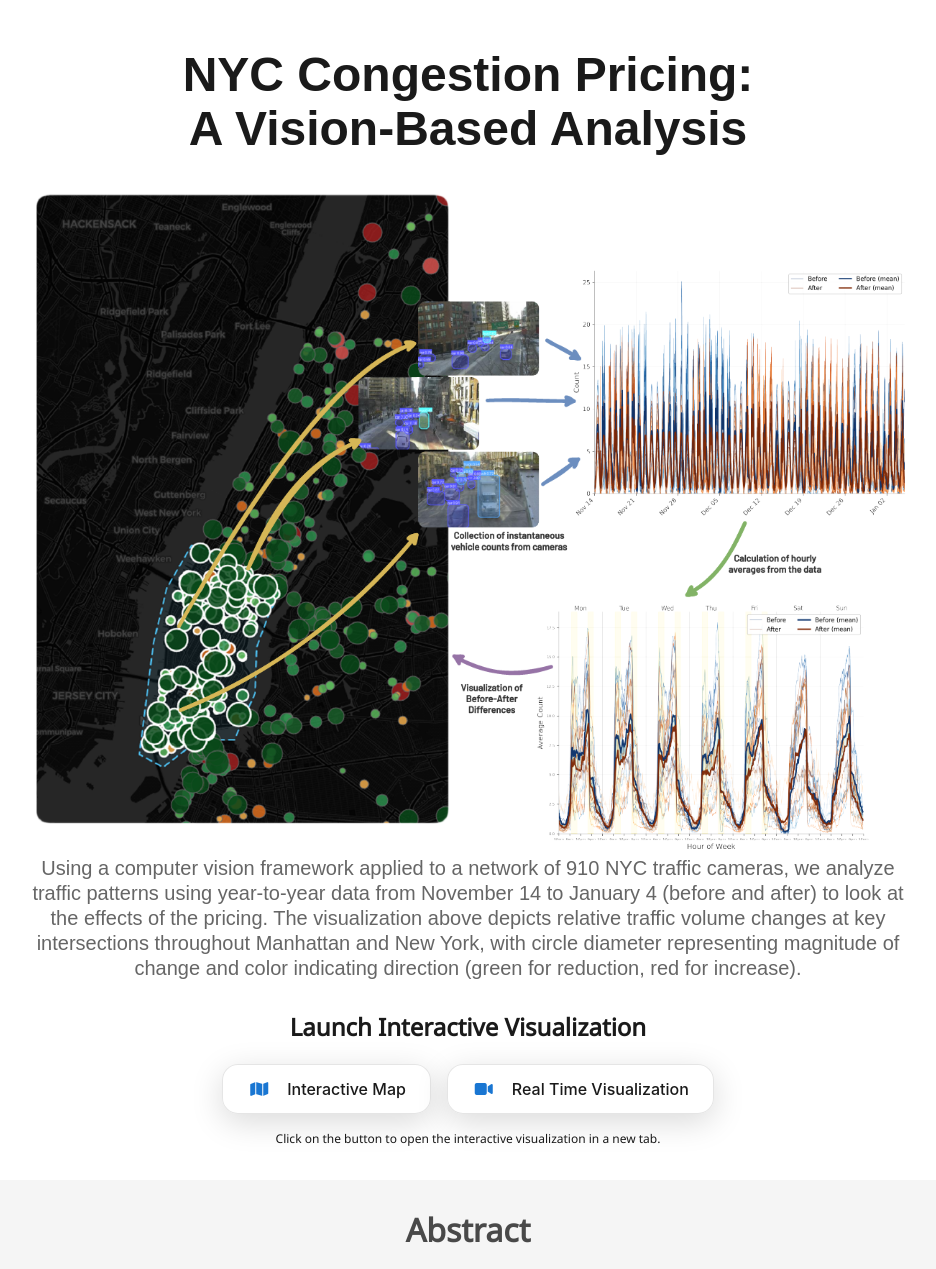
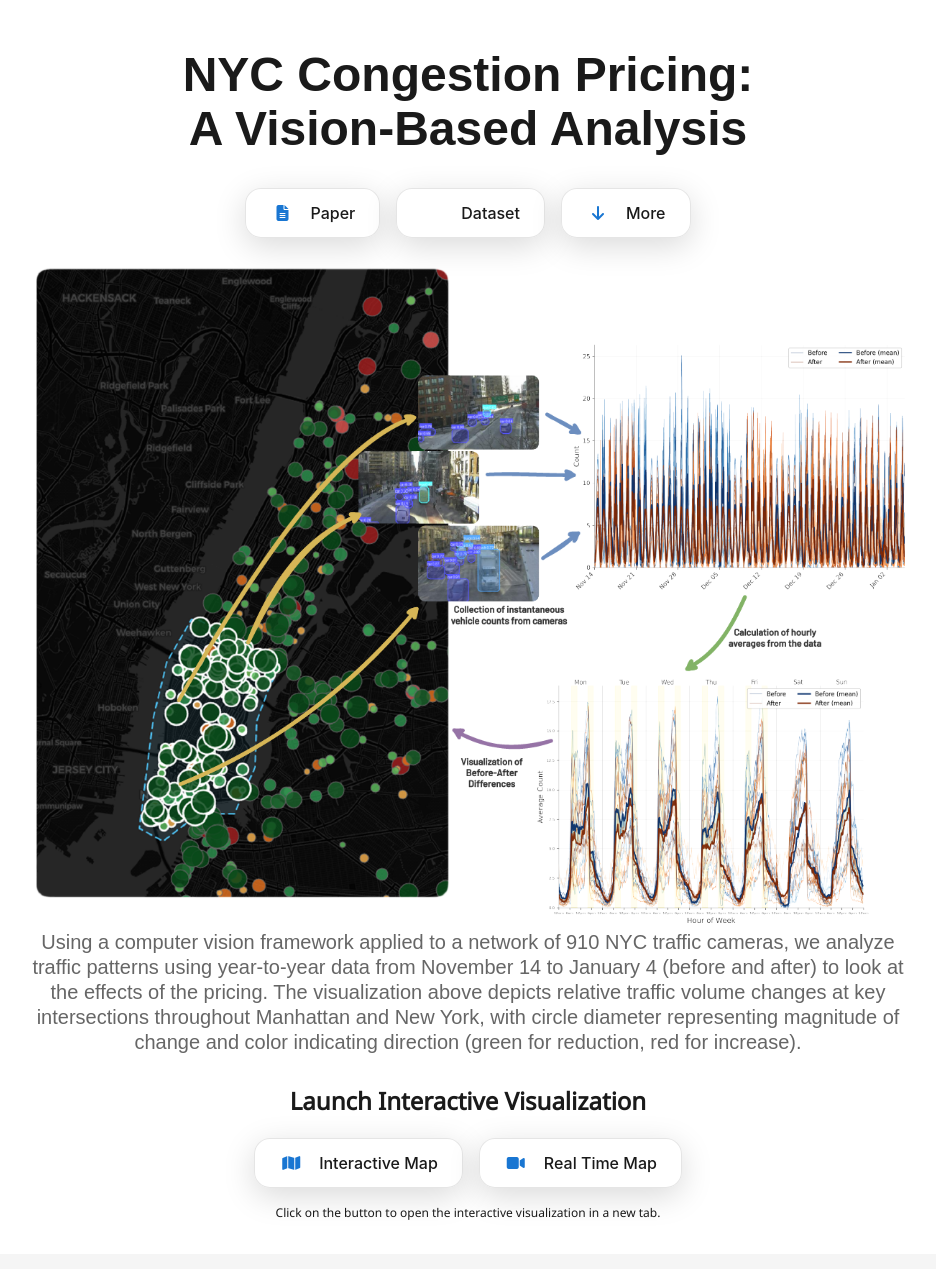
Before and after one commit to mkturkcan/congestionpricing, a plain HTML site: page index.html in a window 1280 px wide. Shown: the top 1269 px of the page, without its empty margins (172-1108 px from the left). Drawn offline with nearby package versions, Linux system fonts and the light colour scheme; some icons are missing; a web font is replaced by a local one.

Commit message:
Fix errors

```diff
--- a/index.html
+++ b/index.html
@@ -56,6 +56,27 @@
           <div class="column has-text-centered">
             <h1 class="title is-1 publication-title">NYC Congestion Pricing: <br>A Vision-Based Analysis</h1>
 
+            <div class="publication-links buttons is-centered" style="margin-top: 2rem; margin-bottom: 1.5rem;">
+              <a href="static/pdfs/TechnicalReport.pdf" target="_blank" class="interactive-map-button mx-2">
+                <span class="icon">
+                  <i class="fas fa-file-alt"></i>
+                </span>
+                <span>Paper</span>
+              </a>
+              <a href="https://huggingface.co/datasets/mehmetkeremturkcan/nyc-congestionpricing-cv" target="_blank"
+                class="interactive-map-button mx-2">
+                <span class="icon">
+                  <i class="ai ai-open-data" style="font-size: 1.2em;"></i>
+                </span>
+                <span>Dataset</span>
+              </a>
+              <a href="#interactive-viz" class="interactive-map-button mx-2">
+                <span class="icon">
+                  <i class="fas fa-arrow-down"></i>
+                </span>
+                <span>More</span>
+              </a>
+            </div>
           </div>
         </div>
       </div>
@@ -86,7 +107,7 @@
 
 
   <!-- Interactive buttons section -->
-  <section class="section">
+  <section class="section" id="interactive-viz">
     <div class="container is-max-desktop">
       <div class="columns is-centered has-text-centered">
         <div class="column is-four-fifths">
@@ -102,7 +123,7 @@
               <span class="icon">
                 <i class="fas fa-video"></i>
               </span>
-              <span>Real Time Visualization</span>
+              <span>Real Time Map</span>
             </a>
           </div>
           <p class="help mt-4">Click on the button to open the interactive visualization in a new tab.</p>
--- a/static/css/index.css
+++ b/static/css/index.css
@@ -1,4 +1,8 @@
 /* Existing styles */
+html {
+  scroll-behavior: smooth;
+}
+
 body {
   font-family: 'Noto Sans', sans-serif;
   background-color: #ffffff;
@@ -11,6 +15,13 @@
 
 a:hover {
   color: #1565c0;
+}
+
+/* Override default link color for interactive-map-button */
+a.interactive-map-button,
+a.interactive-map-button:hover,
+a.interactive-map-button:visited {
+  color: #1a1a1a !important;
 }
 
 .footer .icon-link {
```
Also changed, not shown: interactive/index.html (+27 -16 lines), 1 other file.
